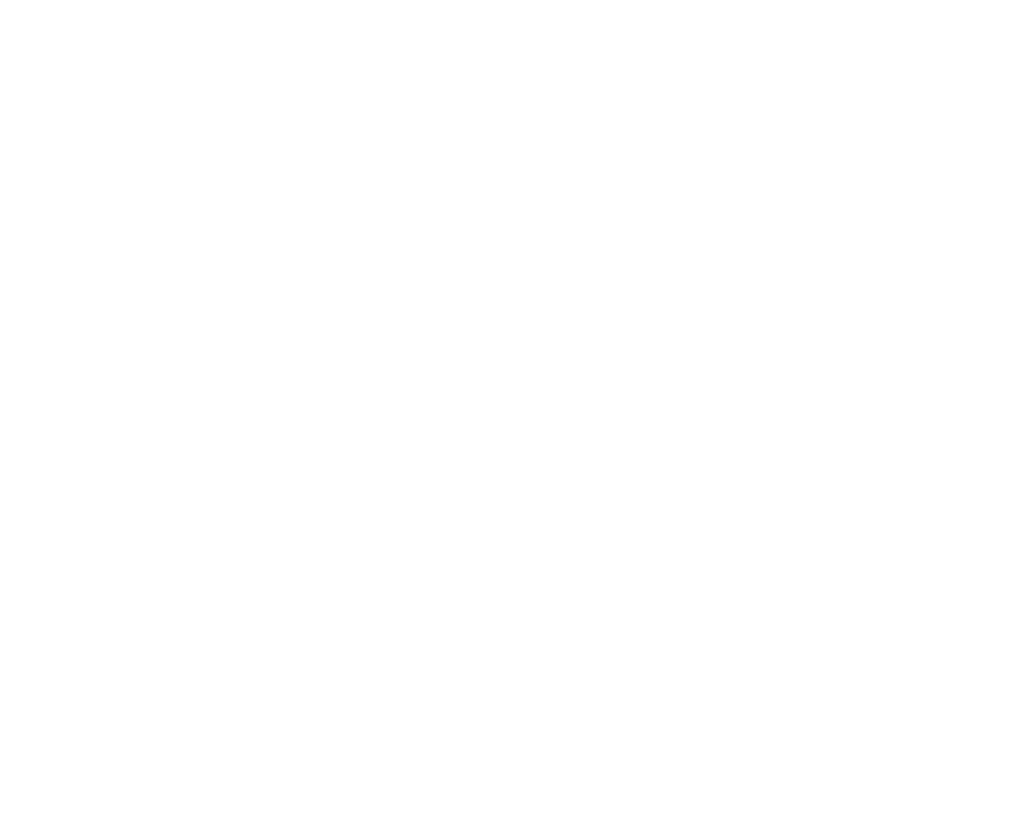
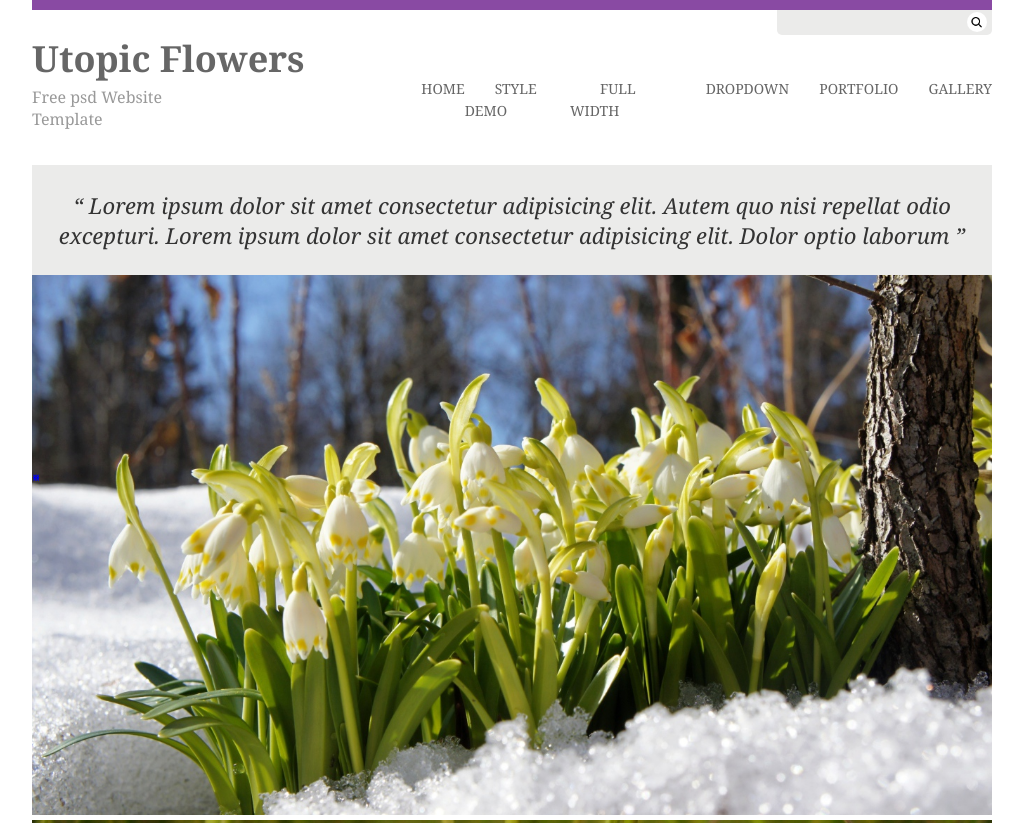
Before and after one commit to MRyzhylo/UtopicFlower_Template, a plain HTML site: page index.html in a window 1280 px wide. Shown: the top 823 px of the page, without its empty margins (128-1151 px from the left). Before the commit the page ends 800 px from the top, so only its background shows below. Drawn offline with Linux system fonts and the light colour scheme.

Commit message:
create menu block with styles

```diff
--- a/index.html
+++ b/index.html
@@ -1,15 +1,73 @@
 <!DOCTYPE html>
 <html>
+
 <head>
     <meta charset="utf-8">
     <meta http-equiv="X-UA-Compatible" content="IE=edge">
-    <title>Page Title</title>
+    <title>Utopic Flowers</title>
     <meta name="viewport" content="width=device-width, initial-scale=1">
     <link rel="stylesheet" href="style.css">
     <script src="main.js"></script>
 </head>
+<header>
+    <div id="main" class="container">
+        <div class="search-button">
+            <input class="search-block" />
+            <a class="loupe-img" href="#"> <img src="images/loupe.png" alt="loupe"> </a>
+        </div>
+        <div class="title-block">
+            <div>
+                <h2>
+                    Utopic Flowers
+                </h2>
+                <p>
+                    Free psd Website Template
+                </p>
+            </div>
+            <div class="menu-block">
+                <ul>
+                    <li><a href="#"> Home </a></li>
+                    <li><a href="#"> Style demo </a></li>
+                    <li><a href="#"> Full width </a></li>
+                    <li><a href="#"> Dropdown </a></li>
+                    <li><a href="#"> Portfolio </a></li>
+                    <li><a href="#"> Gallery </a></li>
+                </ul>
+            </div>
+        </div>
+        <div>
+            <p class="common-description">
+                <i>
+                    &#8220; Lorem ipsum dolor sit amet consectetur adipisicing elit. Autem quo nisi repellat odio
+                    excepturi. Lorem ipsum dolor sit amet consectetur adipisicing elit. Dolor optio laborum &#8221;
+                </i>
+            </p>
+        </div>
+        <div class="slider">
+            <div class="item">
+                <img class="slider-img" src="images/fl1.jpg" alt="flower-1" />
+            </div>
+            <div class="item">
+                <img class="slider-img" src="images/fl2.jpg" alt="flower-2" />
+            </div>
+            <div class="item">
+                <img class="slider-img" src="images/fl3.jpg" alt="flower-3" />
+            </div>
+            <div class="item">
+                <img class="slider-img" src="images/fl4.jpg" alt="flower-4" />
+            </div>
+            <div class="item">
+                <img class="slider-img" src="images/fl5.jpg" alt="flower-5" />
+            </div>
+            <a class="prev" href="#"> &#171; </a>
+            <a class="next" href="#"> &#187; </a>
+        </div>
+
+    </div>
+</header>
 
 <body>
 
 </body>
+
 </html>
--- a/style.css
+++ b/style.css
@@ -0,0 +1,152 @@
+* {
+    font-family: Georgia, 'Times New Roman', Times, serif;
+}
+
+body {
+    margin: 0;
+}
+
+ul {
+    margin: 0;
+    padding: 0;
+}
+
+li {
+    list-style: none;
+}
+
+a {
+    text-decoration: none;
+}
+
+p {
+    margin: 0;
+}
+
+span {
+    margin: 0;
+}
+
+h2 {
+    margin: 0;
+}
+
+h3 {
+    margin: 0;
+}
+
+#main {
+    border-top: 10px solid #894aa3;
+}
+
+.container {
+    display: flex;
+    margin: auto;
+    flex-direction: column;
+    max-width: 960px;
+}
+
+.search-button {
+    width: 100%;
+    display: flex;
+    justify-content: flex-end;
+}
+
+.search-block {
+    background: #ebebea;
+    border: none;
+    border-bottom-left-radius: 5px;
+    border-bottom-right-radius: 5px;
+    box-sizing: border-box;
+    position: absolute;
+    height: 25px;
+    width: 215px;
+    display: block;
+}
+
+.loupe-img img {
+    margin: 2px 5px 2px 0px;
+    height: 20px;
+    width: 20px;
+    border-radius: 50%;
+    background: #ffffff;
+    position: relative;
+    display: block;
+}
+
+.title-block {
+    display: flex;
+    width: 100%;
+
+}
+
+.title-block h2 {
+    width: 100%;
+    max-height: 100px;
+    color: rgba(102,102,102,255);
+    font-size: 36px;
+}
+
+.title-block ul {
+    display: inline-flex;
+    justify-content: space-between;
+}
+
+.title-block p, .title-block ul li {
+    display: block;
+}
+
+.title-block p {
+    color: rgba(153,153,153,255);
+    font-family: Georgia;
+    padding: 3px 170px 35px 0;
+}
+
+.menu-block {
+    padding-top: 43px;
+}
+
+.menu-block a {
+    padding-left: 30px;
+    color: rgba(102,102,102,255);
+    font-size: 14px;
+    text-transform: uppercase;
+}
+
+.menu-block a:hover {
+    cursor: pointer;
+    color: rgba(0,0,0,255);
+}
+
+.common-description i {
+    display: block;
+    min-width: 960px;
+    min-height: 100px;
+    color: rgba(51,51,51,255);
+    background: #ebebea;
+    font-size: 22px;
+    box-sizing: border-box;
+    padding: 25px;
+    text-align: center;
+}
+
+.slider {
+    width: 100%;
+    position: relative;
+    margin: auto;
+    max-height: 380px;
+}
+
+.slider .item img {
+    object-fit: cover;
+    width: 100%;
+    border: none !important;
+    box-shadow: none !important;
+}
+
+.slider .prev, .slider .next {
+    cursor: pointer;
+    position: absolute;
+    top: 50%;
+    width: auto;
+}
```
Also changed, not shown: images/fl1.jpg (added), images/fl2.jpg (added), images/fl3.jpg (added), images/fl4.jpg (added), images/fl5.jpg (added), images/loupe.png (added), main.js (line endings or trailing spaces), resources/utopic-flowers-0.png (added), 2 other files.
